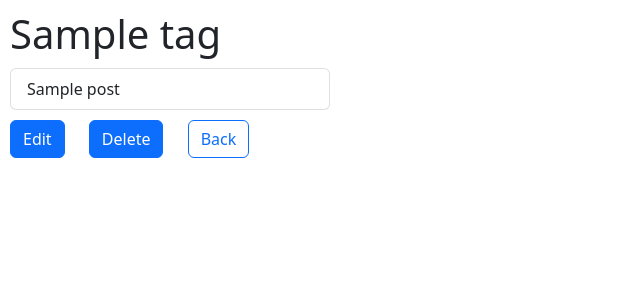
After one commit to ZaneGoodman/28.3-Blogly-Exercise-P3, a Flask app: page /tags/1 in a window 1280 px wide. The commit adds this page. Shown: the top 300 px of the page, without its empty margins (0-640 px from the left). Run offline with Flask 3, Linux system fonts and the light colour scheme; tables that the repository leaves empty hold one stand-in row (values such as "Sample post").

Commit message:
Added first couple tag routes & htmls

```diff
--- a/app.py
+++ b/app.py
@@ -1,7 +1,7 @@
 """Blogly application."""
 
 from flask import Flask, request, render_template, redirect, flash, session
-from models import db, connect_db, User, Post
+from models import db, connect_db, User, Post, Tag, PostTag
 from flask_debugtoolbar import DebugToolbarExtension
 
 app = Flask(__name__)
@@ -160,3 +160,32 @@ def delete_post(user_id, post_id):
     db.session.delete(post)
     db.session.commit()
     return redirect(f"/user-details/{user.id}")
+
+
+# routes for tags
+
+
+@app.route("/tags")
+def tag_list():
+    """Send user to list of tags"""
+    tags = Tag.query.all()
+
+    return render_template("tag_list.html", tags=tags)
+
+
+@app.route("/tags/add-tag")
+def add_tag():
+    return render_template("create_tag.html")
+
+
+@app.route("/tags/<int:tag_id>")
+def tag_details(tag_id):
+    tag = Tag.query.get(tag_id)
+    posts = tag.posts
+    return render_template("tag_details.html", tag=tag, posts=posts)
+
+
+# Next steps:
+
+# Make routes and html forms for "tag-details" edit and delete buttons
+# Make routes and html forms for "tag_list" add tag function
--- a/templates/create_post.html
+++ b/templates/create_post.html
@@ -15,7 +15,7 @@
         </div>
 
         <button class="btn btn-success form-group">Add Post</button>
-        <a href="/user-details/{{user.id}}/" class="btn btn-outline-primary form-group">Cancel</a>
+        <a href="/user-details/{{user.id}}" class="btn btn-outline-primary form-group">Cancel</a>
     </form>
 </section>
 {% endblock %}
--- a/templates/details.html
+++ b/templates/details.html
@@ -1,7 +1,7 @@
 {% extends "base.html" %}
 {% block title %}User Details{% endblock %}
 
-{% block content%}
+{% block content %}
 <section class="details">
     {% if user.img_url != '' %}
     <img src="{{user.img_url}}" class="img form-group">
@@ -14,6 +14,8 @@
     <h1 id="details-name" class="form-group">{{user.first_name}} {{user.last_name}}</h1>
 
     <a href="/user-details/{{user.id}}/edit" class='btn btn-primary form-group'>Edit</a>
+
+    <a href="/tags" class="btn btn-success form-group">Tags</a>
 
     <a href="/user-details/{{user.id}}/delete" class="btn btn-danger form-group">Delete</a>
 
@@ -28,5 +30,6 @@
         {% endfor %}
     </div>
     <a href="/user-details/{{user.id}}/add-post" class="btn btn-success form-group">Add Post</a>
+
 </section>
 {% endblock %}
--- /dev/null
+++ b/templates/tag_details.html
@@ -0,0 +1,19 @@
+{% extends "base.html" %}
+{% block title %}Tag Details{% endblock %}
+
+{% block content %}
+
+<h1 class="form-group">{{tag.tag_name}}</h1>
+<div class="list-group col-sm-3 form-group">
+    {% for post in posts %}
+    <a href="/user-details/{{post.user.id}}/{{post.id}}"
+        class="list-group-item list-group-item-action">{{post.title}}</a>
+    {% endfor %}
+</div>
+<a href="" class="form-group btn btn-primary">Edit</a>
+<a href="" class='btn btn-primary form-group'>Delete</a>
+<a href="/tags" class='btn btn-outline-primary form-group'>Back</a>
+{% endblock %}
+
+tag
+posts
```
Also changed, not shown: models.py (+18 -0 lines), seed.py (+20 -4 lines), templates/tag_list.html (added, +13 -0 lines), templates/create_tag.html (added).
